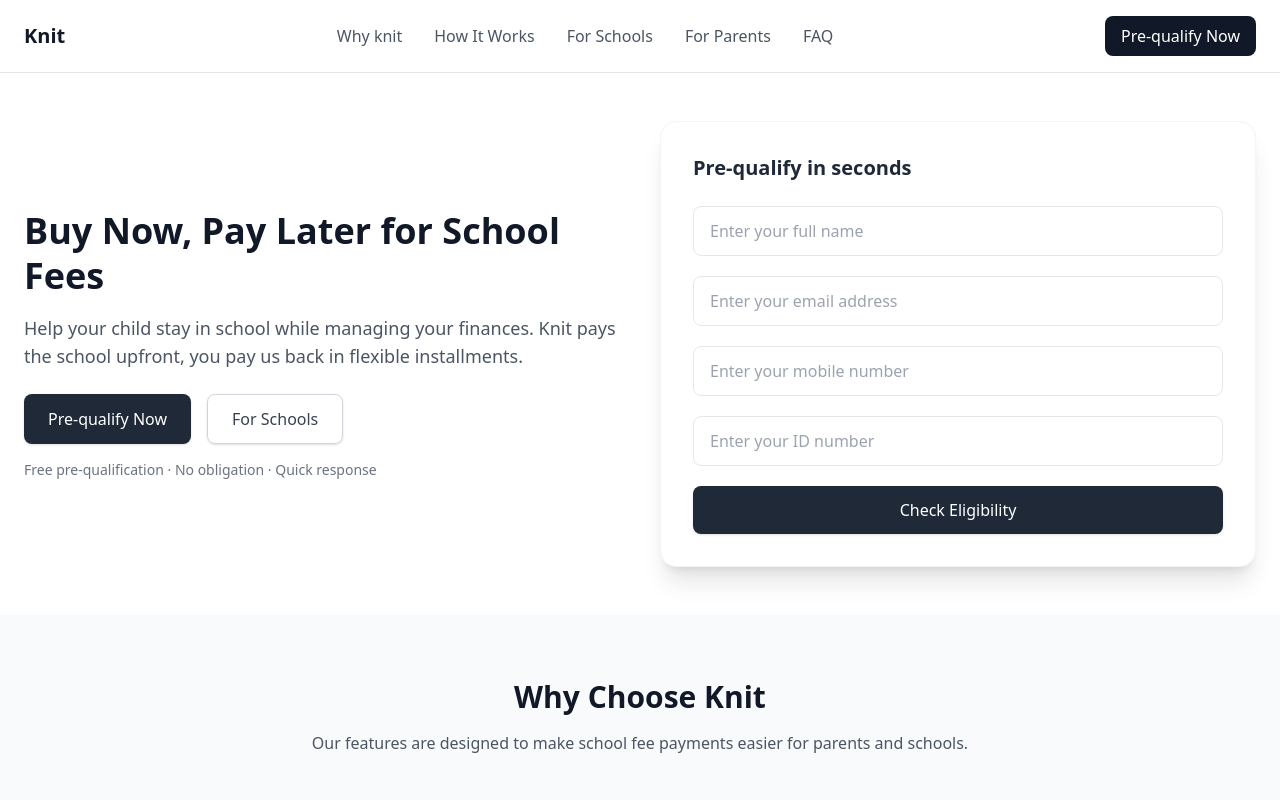
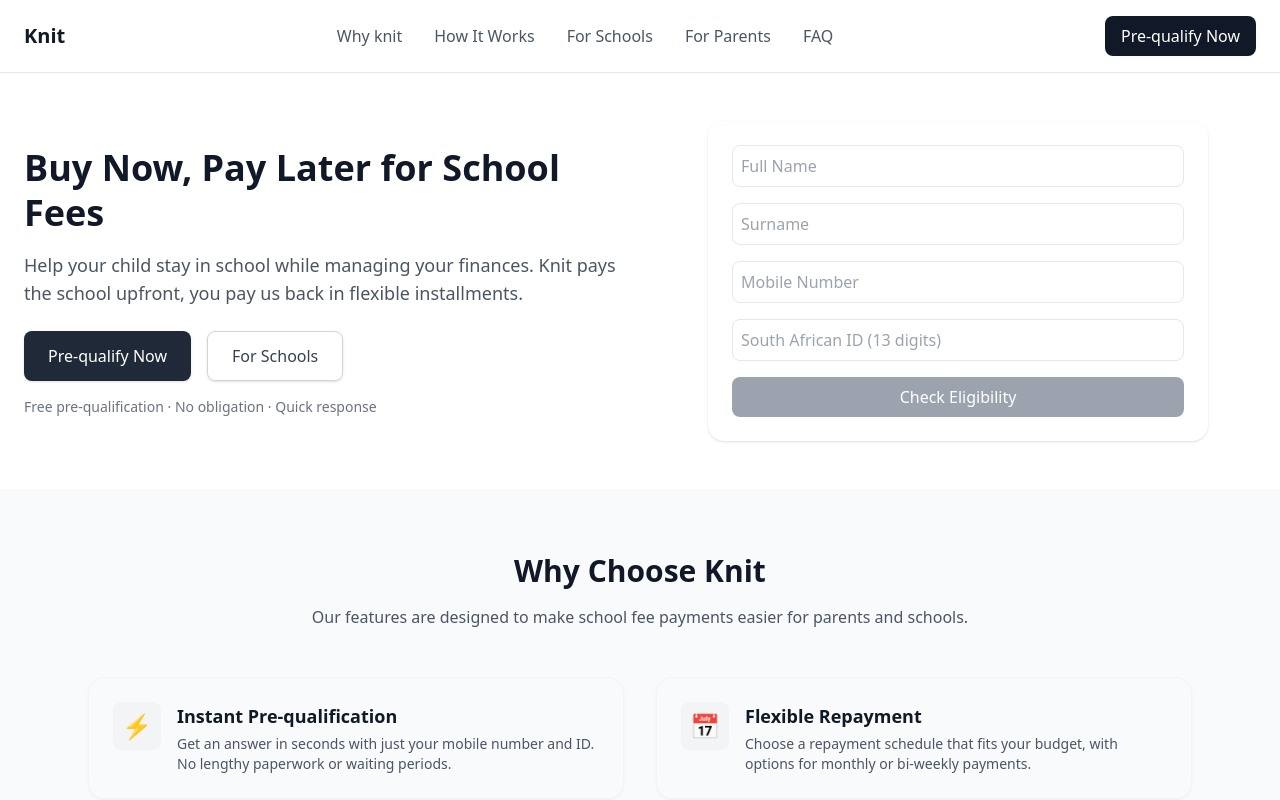
Before and after one commit to MissRea09/awesome-app, a React (Create React App) app: page / in a window 1280 px wide. Shown: the top 800 px of the page. Built offline with nearby package versions, Linux system fonts and the light colour scheme.

Commit message:
form validation done

```diff
--- a/src/App.tsx
+++ b/src/App.tsx
@@ -1,5 +1,10 @@
 import React, { useState } from "react";
 import { User, Home, RefreshCw, CreditCard, ListChecks, Users, Laptop, Shield, BarChart3 } from "lucide-react";
+
+// ─── Regex Patterns ───────────────────────────────────────────
+const nameRegex = /^[A-Za-z\s]+$/;
+const mobileRegex = /^\d{10,}$/;
+const idRegex = /^\d{13}$/;
 
 const PreQualificationPage: React.FC = () => {
   // ─── Content Data ────────────────────────────────────────────────────────────
@@ -153,7 +158,139 @@
   const [openFaq, setOpenFaq] = useState<number | null>(0);
   const [isMobileMenuOpen, setIsMobileMenuOpen] = useState(false);
   const [formType, setFormType] = useState<"parent" | "school">("parent");
-
+  const [formData, setFormData] = useState({
+    fullName: "",
+    surname: "",
+    mobile: "",
+    idNumber: "",
+    schoolName: "",
+    contactPerson: "",
+    contactEmail: "",
+    contactNumber: "",
+  });
+  const [errors, setErrors] = useState({
+    fullName: "",
+    surname: "",
+    mobile: "",
+    idNumber: "",
+    schoolName: "",
+    contactPerson: "",
+    contactEmail: "",
+    contactNumber: "",
+  });
+  // ─── Handle Input Change ────────────────────────────────────
+  const handleChange = (
+    e: React.ChangeEvent<HTMLInputElement>
+  ): void => {
+    const { name, value } = e.target;
+    setFormData((prev) => ({ ...prev, [name]: value }));
+  };
+  // ─── Validation Function ───────────────────────────────────
+  const validate = () => {
+    const newErrors: any = {
+      fullName: "",
+      surname: "",
+      mobile: "",
+      idNumber: "",
+      schoolName: "",
+      contactPerson: "",
+      contactEmail: "",
+      contactNumber: "",
+    };
+    let isValid = true;
+    if (formType === "parent") {
+      if (!formData.fullName.trim()) {
+        newErrors.fullName = "Full Name is required.";
+        isValid = false;
+      } else if (!nameRegex.test(formData.fullName)) {
+        newErrors.fullName = "Only letters and spaces allowed.";
+        isValid = false;
+      }
+      if (!formData.surname.trim()) {
+        newErrors.surname = "Surname is required.";
+        isValid = false;
+      } else if (!nameRegex.test(formData.surname)) {
+        newErrors.surname = "Only letters and spaces allowed.";
+        isValid = false;
+      }
+      if (!formData.mobile.trim()) {
+        newErrors.mobile = "Mobile number is required.";
+        isValid = false;
+      } else if (
+        !mobileRegex.test(formData.mobile) ||
+        formData.mobile.replace(/\D/g, "").length < 10
+      ) {
+        newErrors.mobile = "Please enter a valid mobile number (10+ digits).";
+        isValid = false;
+      }
+      if (!formData.idNumber.trim()) {
+        newErrors.idNumber = "ID number is required.";
+        isValid = false;
+      } else if (!idRegex.test(formData.idNumber)) {
+        newErrors.idNumber =
+          "Please enter a valid South African ID number (13 digits).";
+        isValid = false;
+      }
+    }
+    if (formType === "school") {
+      if (!formData.schoolName.trim()) {
+        newErrors.schoolName = "School Name is required.";
+        isValid = false;
+      }
+      if (!formData.contactPerson.trim()) {
+        newErrors.contactPerson = "Contact Person is required.";
+        isValid = false;
+      } else if (!nameRegex.test(formData.contactPerson)) {
+        newErrors.contactPerson = "Only letters and spaces allowed.";
+        isValid = false;
+      }
+      if (!formData.contactEmail.trim()) {
+        newErrors.contactEmail = "Contact Email is required.";
+        isValid = false;
+      } else if (!/^[^\s@]+@[^\s@]+\.[^\s@]+$/.test(formData.contactEmail)) {
+        newErrors.contactEmail = "Please enter a valid email.";
+        isValid = false;
+      }
+      if (!formData.contactNumber.trim()) {
+        newErrors.contactNumber = "Contact Number is required.";
+        isValid = false;
+      } else if (!/^\d{10}$/.test(formData.contactNumber)) {
+        newErrors.contactNumber = "Please enter a valid 10-digit number.";
+        isValid = false;
+      }
+    }
+    setErrors(newErrors);
+    return isValid;
+  };
+  // ─── Helper: Is Form Valid (for disabling submit) ───────────
+  const isFormValid = () => {
+    if (formType === "parent") {
+      return (
+        formData.fullName.trim() &&
+        formData.surname.trim() &&
+        formData.mobile.trim() &&
+        formData.idNumber.trim() &&
+        Object.values(errors).every((err) => !err)
+      );
+    }
+    if (formType === "school") {
+      return (
+        formData.schoolName.trim() &&
+        formData.contactPerson.trim() &&
+        formData.contactEmail.trim() &&
+        formData.contactNumber.trim() &&
+        Object.values(errors).every((err) => !err)
+      );
+    }
+    return false;
+  };
+  // ─── Handle Submit ─────────────────────────────────────────
+  const handleSubmit = (e: React.FormEvent) => {
+    e.preventDefault();
+    if (validate()) {
+      alert("Form submitted successfully!");
+    }
+  };
 
   return (
     <div className="min-h-screen bg-white flex flex-col">
@@ -262,78 +399,157 @@
 
         {/* Right form card */}
         {/* Right form card */}
-<div className="bg-white shadow-xl rounded-2xl p-8 border border-gray-100">
-  {formType === "parent" ? (
+            <div className="w-[500px] mx-auto p-6 bg-white rounded-2xl shadow">
+      {/* Toggle Buttons */}
+      {/* <div className="flex gap-2 mb-4">
+        <button
+          type="button"
+          className={`px-4 py-2 rounded-lg ${
+            formType === "parent"
+              ? "bg-blue-600 text-white"
+              : "bg-gray-200 text-gray-700"
+          }`}
+          onClick={() => setFormType("parent")}
+        >
+          Parent
+        </button>
+        <button
+          type="button"
+          className={`px-4 py-2 rounded-lg ${
+            formType === "school"
+              ? "bg-blue-600 text-white"
+              : "bg-gray-200 text-gray-700"
+          }`}
+          onClick={() => setFormType("school")}
+        >
+          School
+        </button>
+      </div> */}
+      {/* Form */}
+      <form onSubmit={handleSubmit} className="space-y-4">
+        {formType === "parent" && (
           <>
-      <h2 className="text-xl font-semibold text-gray-800 mb-6">
-        Pre-qualify in seconds
-      </h2>
-      <form className="space-y-5">
+            <div>
               <input
                 type="text"
-          placeholder="Enter your full name"
-          className="w-full px-4 py-3 border rounded-lg focus:outline-none focus:ring-2 focus:ring-gray-800"
+                name="fullName"
+                value={formData.fullName}
+                onChange={handleChange}
+                placeholder="Full Name"
+                className="w-full p-2 border rounded-lg"
               />
+              {errors.fullName && (
+                <p className="text-red-500 text-sm">{errors.fullName}</p>
+              )}
+            </div>
+            <div>
               <input
                 type="text"
-          placeholder="Enter your email address"
-          className="w-full px-4 py-3 border rounded-lg focus:outline-none focus:ring-2 focus:ring-gray-800"
+                name="surname"
+                value={formData.surname}
+                onChange={handleChange}
+                placeholder="Surname"
+                className="w-full p-2 border rounded-lg"
               />
+              {errors.surname && (
+                <p className="text-red-500 text-sm">{errors.surname}</p>
+              )}
+            </div>
+            <div>
               <input
                 type="text"
-          placeholder="Enter your mobile number"
-          className="w-full px-4 py-3 border rounded-lg focus:outline-none focus:ring-2 focus:ring-gray-800"
+                name="mobile"
+                value={formData.mobile}
+                onChange={handleChange}
+                placeholder="Mobile Number"
+                className="w-full p-2 border rounded-lg"
               />
+              {errors.mobile && (
+                <p className="text-red-500 text-sm">{errors.mobile}</p>
+              )}
+            </div>
+            <div>
               <input
                 type="text"
-          placeholder="Enter your ID number"
-          className="w-full px-4 py-3 border rounded-lg focus:outline-none focus:ring-2 focus:ring-gray-800"
+                name="idNumber"
+                value={formData.idNumber}
+                onChange={handleChange}
+                placeholder="South African ID (13 digits)"
+                className="w-full p-2 border rounded-lg"
               />
+              {errors.idNumber && (
+                <p className="text-red-500 text-sm">{errors.idNumber}</p>
+              )}
+            </div>
+          </>
+        )}
+        {formType === "school" && (
+          <>
+            <div>
+              <input
+                type="text"
+                name="schoolName"
+                value={formData.schoolName}
+                onChange={handleChange}
+                placeholder="School Name"
+                className="w-full p-2 border rounded-lg"
+              />
+              {errors.schoolName && (
+                <p className="text-red-500 text-sm">{errors.schoolName}</p>
+              )}
+            </div>
+            <div>
+              <input
+                type="text"
+                name="contactPerson"
+                value={formData.contactPerson}
+                onChange={handleChange}
+                placeholder="Contact Person"
+                className="w-full p-2 border rounded-lg"
+              />
+              {errors.contactPerson && (
+                <p className="text-red-500 text-sm">{errors.contactPerson}</p>
+              )}
+            </div>
+            <div>
+              <input
+                type="email"
+                name="contactEmail"
+                value={formData.contactEmail}
+                onChange={handleChange}
+                placeholder="Contact Email"
+                className="w-full p-2 border rounded-lg"
+              />
+              {errors.contactEmail && (
+                <p className="text-red-500 text-sm">{errors.contactEmail}</p>
+              )}
+            </div>
+            <div>
+              <input
+                type="text"
+                name="contactNumber"
+                value={formData.contactNumber}
+                onChange={handleChange}
+                placeholder="Contact Number"
+                className="w-full p-2 border rounded-lg"
+              />
+              {errors.contactNumber && (
+                <p className="text-red-500 text-sm">{errors.contactNumber}</p>
+              )}
+            </div>
+          </>
+        )}
         <button
-          type="button"
-          className="w-full bg-gray-800 text-white py-3 rounded-lg shadow hover:bg-gray-900 transition"
+          type="submit"
+          disabled={!isFormValid()}
+          className={`w-full py-2 rounded-lg text-white ${
+            isFormValid() ? "bg-gray-900 " : "bg-gray-400"
+          }`}
         >
           Check Eligibility
         </button>
       </form>
-    </>
-  ) : (
-    <>
-      <h2 className="text-xl font-semibold text-gray-800 mb-6">
-        School Partnership Form
-      </h2>
-      <form className="space-y-5">
-        <input
-          type="text"
-          placeholder="School Name"
-          className="w-full px-4 py-3 border rounded-lg focus:outline-none focus:ring-2 focus:ring-gray-800"
-        />
-        <input
-          type="text"
-          placeholder="Contact Person"
-          className="w-full px-4 py-3 border rounded-lg focus:outline-none focus:ring-2 focus:ring-gray-800"
-        />
-        <input
-          type="email"
-          placeholder="Contact Email"
-          className="w-full px-4 py-3 border rounded-lg focus:outline-none focus:ring-2 focus:ring-gray-800"
-        />
-        <input
-          type="text"
-          placeholder="Contact Number"
-          className="w-full px-4 py-3 border rounded-lg focus:outline-none focus:ring-2 focus:ring-gray-800"
-        />
-        <button
-          type="button"
-          className="w-full bg-gray-800 text-white py-3 rounded-lg shadow hover:bg-gray-900 transition"
-        >
-          Submit Inquiry
-        </button>
-      </form>
-    </>
-  )}
     </div>
-
       </main>
 
       {/* ── Why Choose Knit ──────────────────────────────────────────────────── */}
```
Lines whose indentation alone changed are shown as unchanged.
